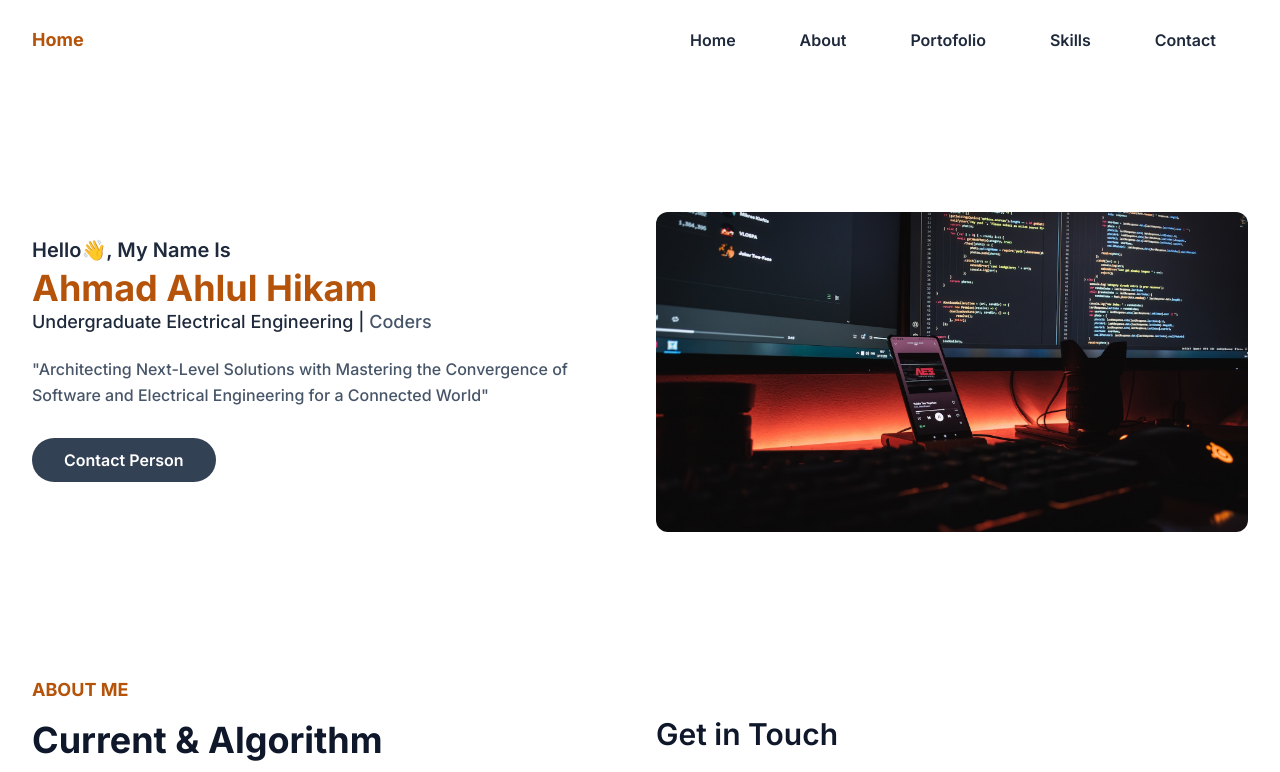
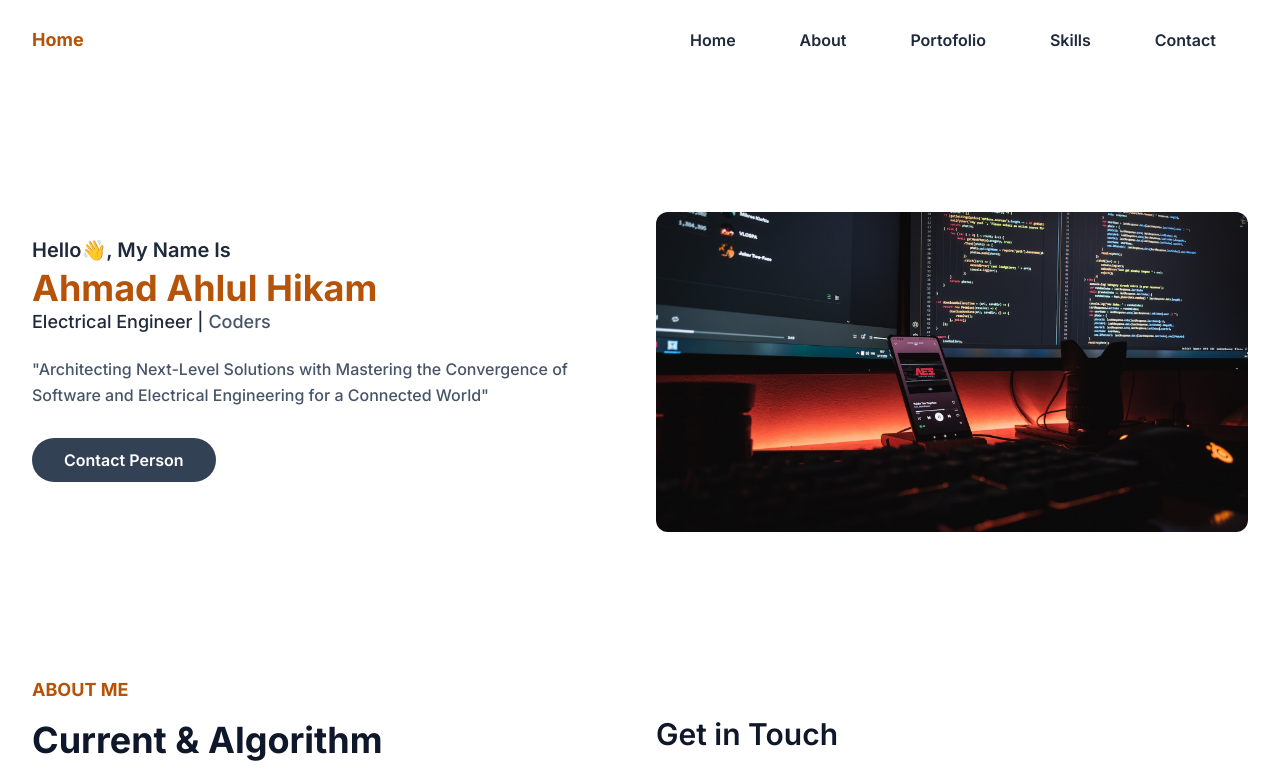
Before and after one commit to IAmNewbe/My-Page, a React (Create React App) app: page / in a window 1280 px wide. Shown: the top 772 px of the page. Built offline with nearby package versions, Linux system fonts and the light colour scheme.

Commit message:
update banner

```diff
--- a/src/components/Banner.js
+++ b/src/components/Banner.js
@@ -9,7 +9,7 @@ const Banner = () => {
             <div className="w-full self-center px-4 lg:w-1/2">
               <h1 className="text-base font-semibold md:text-xl ">Hello👋, My Name Is
                 <span className="block font-bold text-4xl text-tersier-0 mt-1 ">Ahmad Ahlul Hikam</span></h1>
-              <h2 className="font-medium text-lg mb-5 lg:2xl ">Undergraduate Electrical Engineering | <span className="text-slate-600 ">Coders</span></h2>
+              <h2 className="font-medium text-lg mb-5 lg:2xl ">Electrical Engineer | <span className="text-slate-600 ">Coders</span></h2>
 
               <p className="font-medium text-slate-600 mb-10 leading-relaxed">"Architecting Next-Level Solutions with Mastering the Convergence of Software and Electrical Engineering for a Connected World"</p>
               <a className="font-semibold text-base text-white bg-slate-700 py-3 px-8 rounded-full hover:shadow-lg hover:bg-slate-500 cursor-pointer " href="#about">
```
